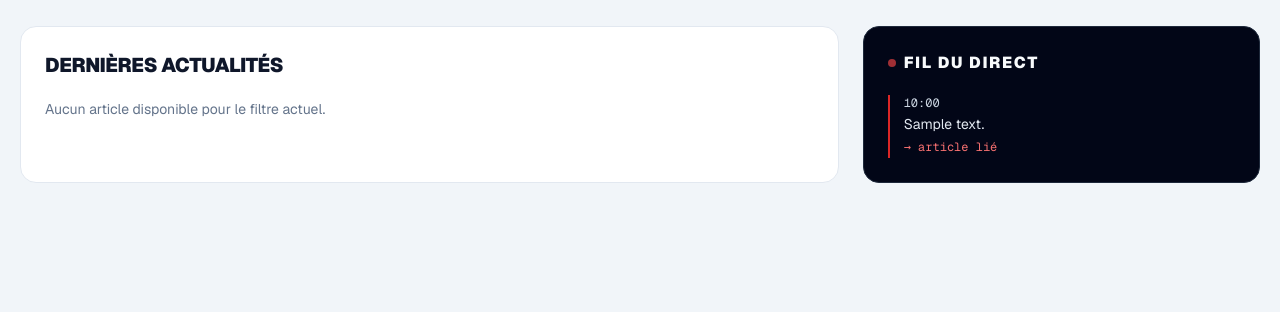
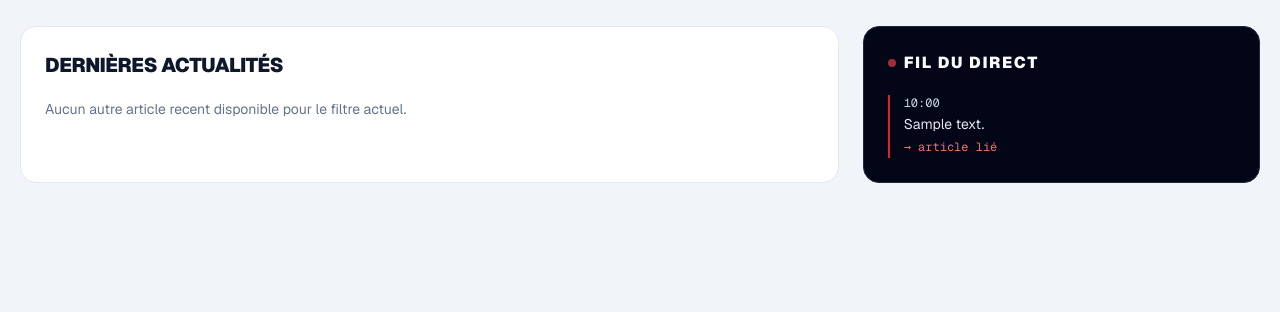
Before and after one commit to maharavo1rdn/actualite, a PHP site: page / in a window 1280 px wide. Shown: the part 488-800 px from the top of the page. Run offline with PHP 8.4, Linux system fonts and the light colour scheme; tables that the repository leaves empty hold one stand-in row (values such as "Sample post"); grey boxes marked "Sample" are stand-in pictures.

Commit message:
Update index.php

```diff
--- a/index.php
+++ b/index.php
@@ -244,7 +244,7 @@ function resolveImageUrl(?string $url, string $fallback): string
                 <h2 class="text-xl font-black uppercase tracking-tight mb-5">Dernières actualités</h2>
 
                 <?php if (empty($recentArticles)): ?>
-                    <p class="text-slate-500 text-sm">Aucun article disponible pour le filtre actuel.</p>
+                    <p class="text-slate-500 text-sm">Aucun autre article recent disponible pour le filtre actuel.</p>
                 <?php else: ?>
                     <div class="grid sm:grid-cols-2 xl:grid-cols-3 gap-4">
                         <?php foreach ($recentArticles as $article): ?>
```
